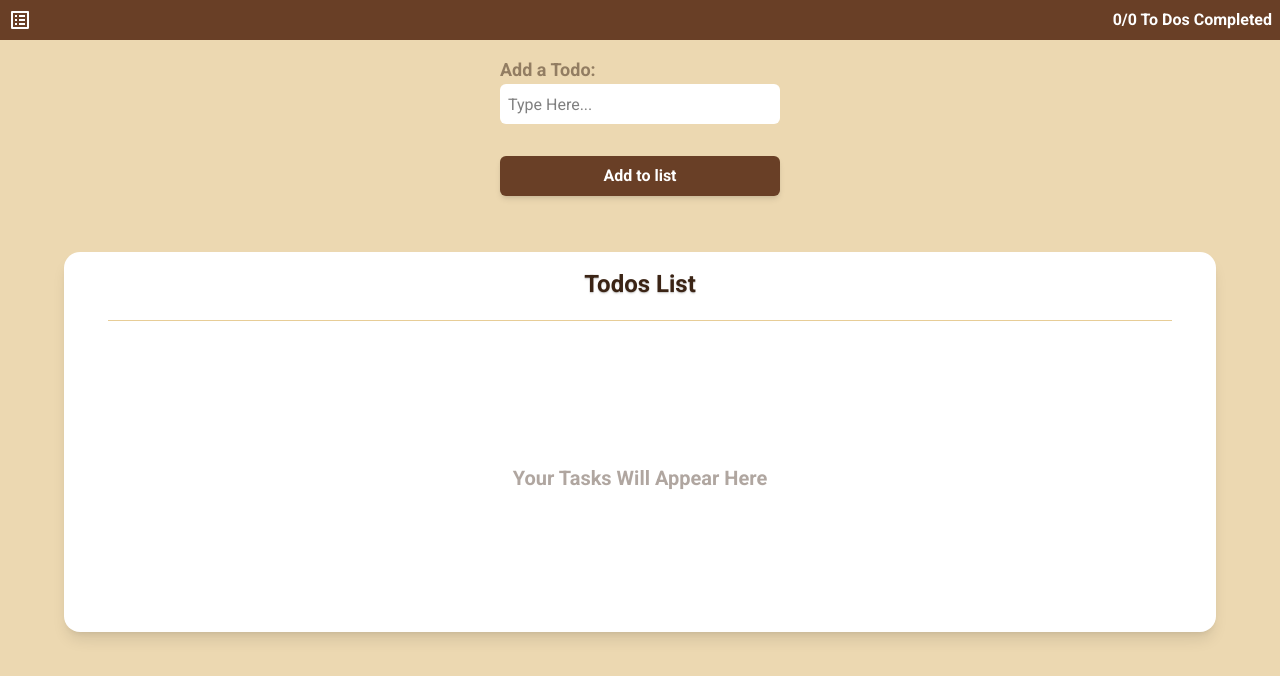
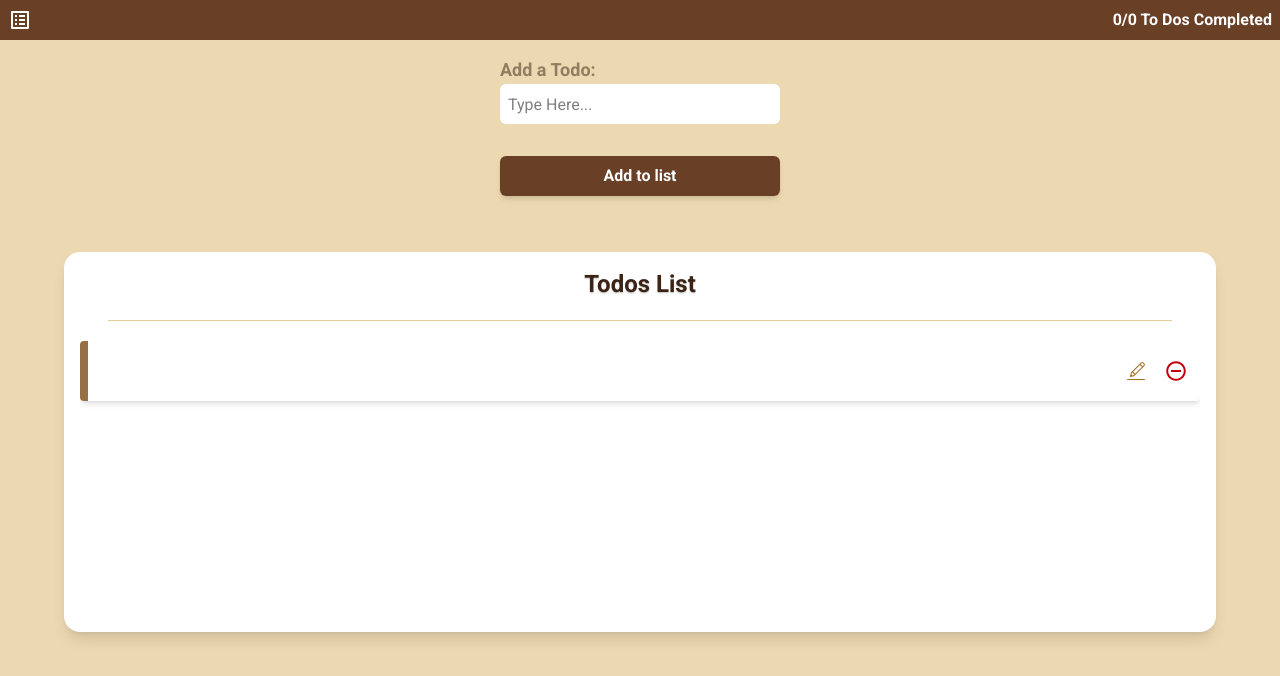
Before and after one commit to Jido-Mad/To-Do-App, a React (Vite) app: page / in a window 1280 px wide. Shown: the top 676 px of the page. Built offline with nearby package versions, Linux system fonts and the light colour scheme.

Commit message:
suffering

```diff
--- a/src/Components/Task.jsx
+++ b/src/Components/Task.jsx
@@ -4,7 +4,7 @@ import { CiEdit } from "react-icons/ci";
 function Task() {
   return (
     <li className="flex items-center justify-between p-3 border-l-8 border-[#976f47] shadow-md rounded-sm w-full h-15">
-      <p className="font-roboto-bold">Play League of Legends</p>
+      <p className="font-roboto-bold"></p>
       <div className="flex gap-x-4">
         <CiEdit className="text-2xl text-[#A26F25]" />
         <IoMdRemoveCircleOutline className="text-2xl text-red-700" />
--- a/src/Components/sections/AddSection.jsx
+++ b/src/Components/sections/AddSection.jsx
@@ -1,4 +1,4 @@
-import { IoIosAdd } from "react-icons/io";
+import Task from "../Task.jsx";
 
 function AddSection() {
   return (
--- a/src/Components/sections/List.jsx
+++ b/src/Components/sections/List.jsx
@@ -1,12 +1,12 @@
+import Task from "../Task.jsx";
+
 function List() {
   return (
     <div className="shadow-lg h-95 w-[90%] p-4 bg-white text-[#3B2415] rounded-2xl flex flex-col items-center gap-5 self-center">
       <h2 className="font-roboto-bold text-2xl text-shadow-sm">Todos List</h2>
       <hr className="h-[1px] w-[95%] bg-[#e7cd97] border-none " />
       <ul className="w-full flex flex-col items-center gap-5 h-full  overflow-auto">
-        <p className="m-auto opacity-40 text-[#3B2415] text-xl font-roboto-bold">
-          Your Tasks Will Appear Here
-        </p>
+        <Task />
       </ul>
     </div>
   );
```
